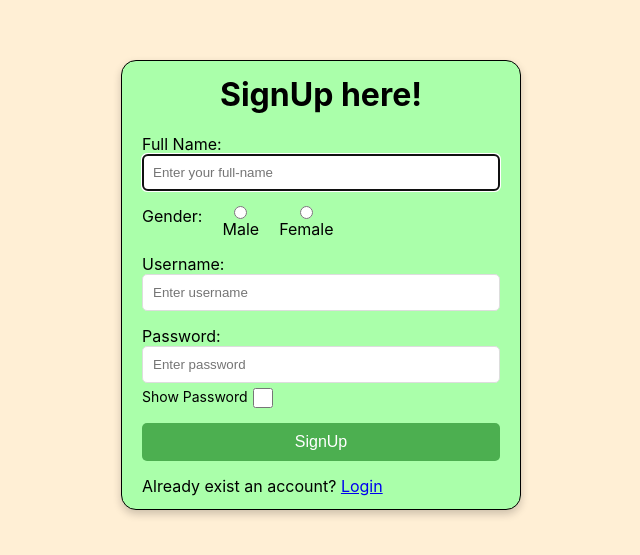
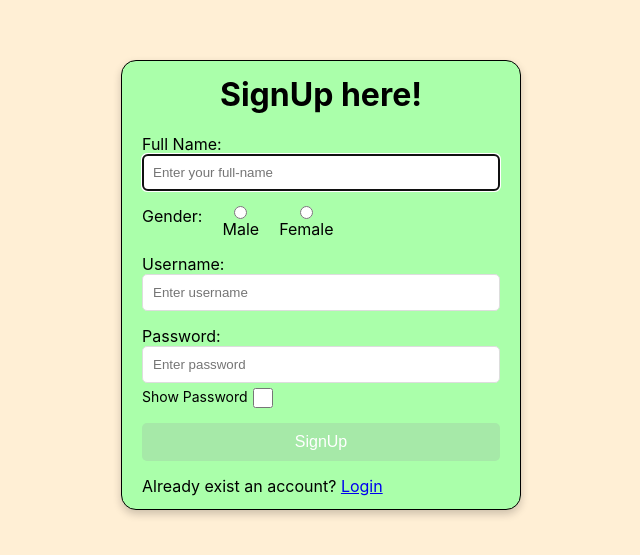
Before and after one commit to xritik/Chat_Hub, a React (Create React App) app in the folder frontend/: page / in a window 1280 px wide. Shown: the part 115-670 px from the top of the page, without its empty margins (319-959 px from the left). Built offline with nearby package versions, Linux system fonts and the light colour scheme; no server answers.

Commit message:
disabled signUp and login buttons after hit once

```diff
--- a/frontend/src/App.js
+++ b/frontend/src/App.js
@@ -5,13 +5,13 @@ import SignUp from './components/SignUp'
 import Dashboard from './components/Dashboard'
 import Missing from './components/Missing';
 import Chat from './components/Chat';
-const HOST = process.env.REACT_APP_API_URL;
+// const HOST = process.env.REACT_APP_API_URL;
 
 function App() {
   const navigate = useNavigate();
   const [signupMessage, setSignupMessage] = useState('');
   const [loginUser, setLoginUser] = useState(localStorage.getItem('loginUser') || '');
-  // const HOST = `${window.location.protocol}//${window.location.hostname}:8080`;
+  const HOST = `${window.location.protocol}//${window.location.hostname}:8080`;
   console.log(loginUser);
 
 
--- a/frontend/src/components/Login.js
+++ b/frontend/src/components/Login.js
@@ -6,6 +6,7 @@ const Login = ({ HOST, signupMessage, navigate, setLoginUser }) => {
   const [username, setUsername] = useState('');
   const [password, setPassword] = useState('');
   const [message, setMessage] = useState('');
+  const [isLoggedIn, setIsLoggedIn] = useState(false);
 
 //   localStorage.removeItem('loginUser')
   const login = async () => {
@@ -71,7 +72,7 @@ const Login = ({ HOST, signupMessage, navigate, setLoginUser }) => {
                     />
                 </div>
 
-                <button type="submit" className='submitbutton'>Login</button>
+                <button type="submit" className='submitbutton' disabled={isLoggedIn}>Login</button>
                 <div>Create new account? <Link to={'/signup'}> Sign up</Link></div>
             </form>
 
--- a/frontend/src/components/SignUp.js
+++ b/frontend/src/components/SignUp.js
@@ -9,6 +9,7 @@ const SignUp = ({ HOST, signupMessage, setLoginUser, navigate}) => {
   const [password, setPassword] = useState('');
   const [message, setMessage] = useState('');
   const [gender, setGender] = useState('');
+  const [isSignedIn, setIsSignedIn] = useState(false);
 
   // localStorage.removeItem('loginUser')
   const signUp = async () => {
@@ -109,7 +110,7 @@ const SignUp = ({ HOST, signupMessage, setLoginUser, navigate}) => {
                     />
                 </div>
 
-                <button type="submit" className='submitbutton'>SignUp</button>
+                <button type="submit" className='submitbutton' disabled={!isSignedIn}>SignUp</button>
             <div>Already exist an account? <Link to={'/login'}> Login</Link></div>
             </form>
                 {message && <p style={{marginTop: '10px'}}>{message}</p>}
--- a/frontend/src/index.css
+++ b/frontend/src/index.css
@@ -89,6 +89,10 @@ input {
 }
 .submitbutton:active{
   scale: .9;
+}
+.submitbutton:disabled{
+  background-color: #a6e9a8;
+  cursor: not-allowed;
 }
 nav {
   height: 60px;
@@ -431,6 +435,7 @@ nav {
 }
 .sendButton :disabled{
   color: rgb(162, 255, 162);
+  cursor: not-allowed;
 }
 
 .sendButton:hover {
```
